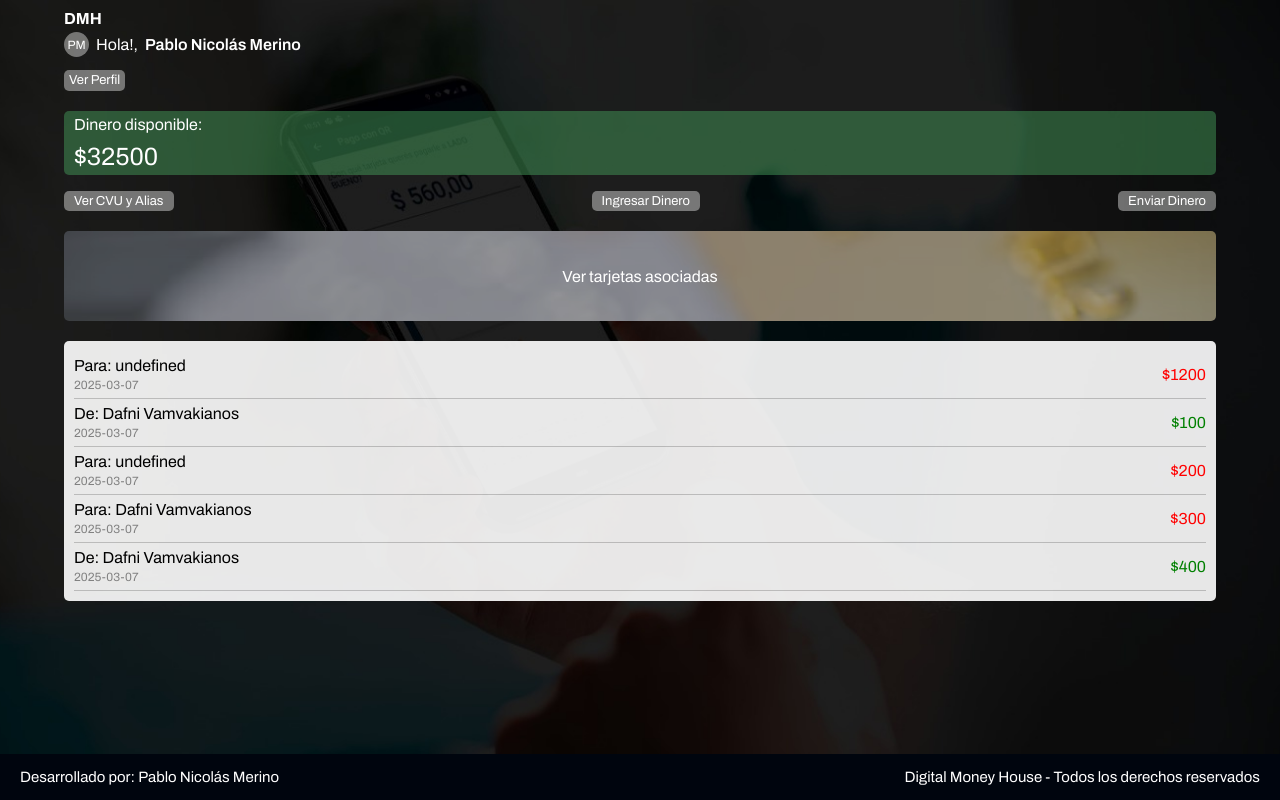
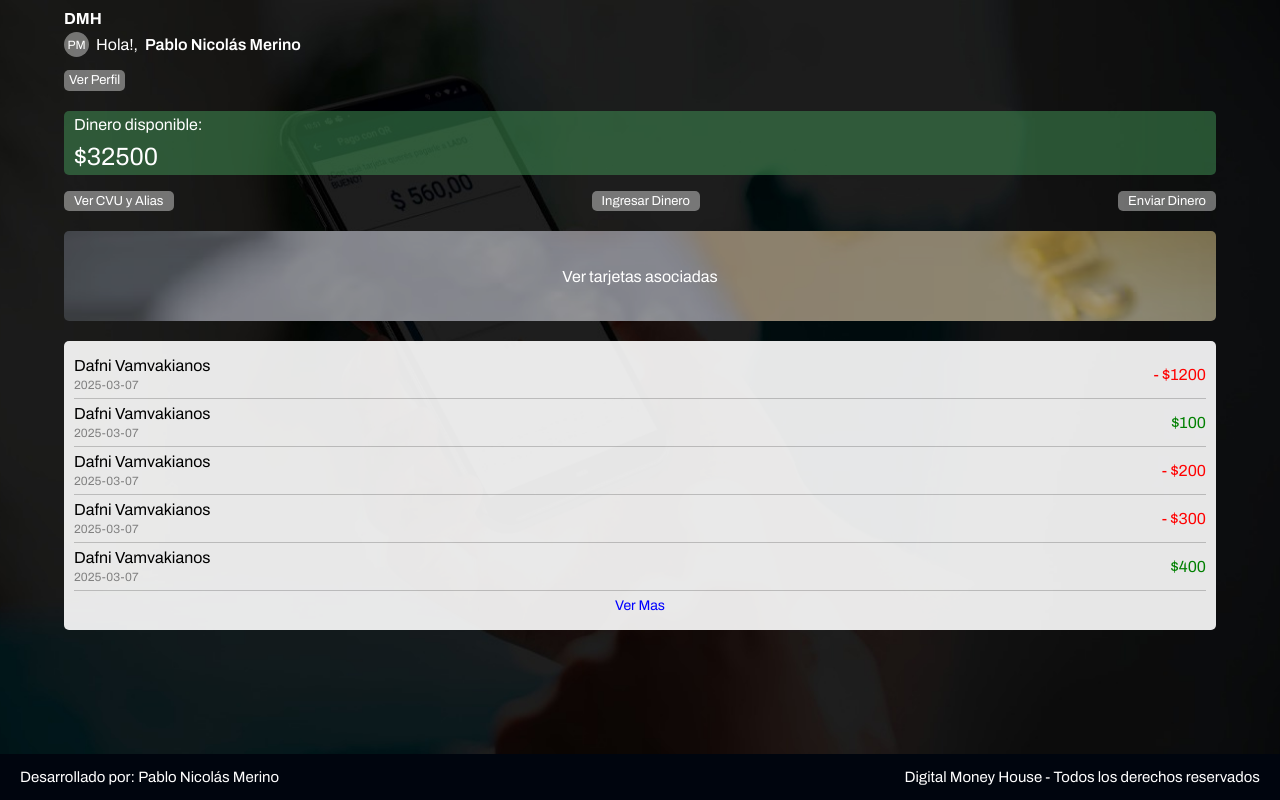
Before and after one commit to PabloNMerino/FrontEnd-DMH, a React (Vite) app: page /home in a window 1280 px wide. Built offline with nearby package versions, Linux system fonts and the light colour scheme.

Commit message:
5 transfers done

```diff
--- a/src/homeComponents/activityCard/ActivityCards.jsx
+++ b/src/homeComponents/activityCard/ActivityCards.jsx
@@ -4,12 +4,12 @@ import Styles from './ActivityCardStyle.module.css'
 export const ActivityCard = ({id, userId, senderId, receiverId, amountofMoney, date}) => {
 
     const [activityColor, setActivityColor] = useState("ingreso");
-    const [title, setTitle] = useState(`De: ${senderId}`)
+    const [title, setTitle] = useState(senderId)
 
     useEffect(()=>{
         if(userId==senderId) {
             setActivityColor("egreso");
-            setTitle(`Para: ${receiverId}`)
+            setTitle(receiverId)
         }
     },[])
 
@@ -20,7 +20,7 @@ export const ActivityCard = ({id, userId, senderId, receiverId, amountofMoney, d
                     <p>{title}</p>
                     <p className={Styles.date}>{date}</p>
                 </div>
-                <p className={`${Styles[activityColor]} ${Styles.moneyBox}`}>${amountofMoney}</p>
+                <p className={`${Styles[activityColor]} ${Styles.moneyBox}`}>{activityColor==="ingreso"? <span></span> : <span>- </span>}${amountofMoney}</p>
             </div>
             <div className={Styles.separation}></div>
         </article>
--- a/src/homeComponents/homeActivity/HomeActivity.jsx
+++ b/src/homeComponents/homeActivity/HomeActivity.jsx
@@ -7,7 +7,7 @@ const transferencias = [
         id: 1,
         userId: "Pablo Merino",
         senderId: "Pablo Merino",
-        receiverid: "Dafni Vamvakianos",
+        receiverId: "Dafni Vamvakianos",
         amountofMoney: 1200.0,
         date: "2025-03-07"
     },
@@ -23,7 +23,7 @@ const transferencias = [
         id: 3,
         userId: "Pablo Merino",
         senderId: "Pablo Merino",
-        receiverid: "Dafni Vamvakianos",
+        receiverId: "Dafni Vamvakianos",
         amountofMoney: 200.0,
         date: "2025-03-07"
     },
@@ -53,6 +53,7 @@ const transferencias = [
                     )
                 })
             }
+            <p className={Styles.seeMoreBtn}>Ver Mas</p>
         </section>
     )
 }
--- a/src/homeComponents/homeActivity/HomeActivityStyle.module.css
+++ b/src/homeComponents/homeActivity/HomeActivityStyle.module.css
@@ -6,3 +6,11 @@
     box-sizing: border-box;
     padding: 10px 10px;
 }
+
+.seeMoreBtn {
+    margin: 0;
+    text-align: center;
+    font-size: 14px;
+    color: blue;
+    padding: 7px 0;
+}
```
